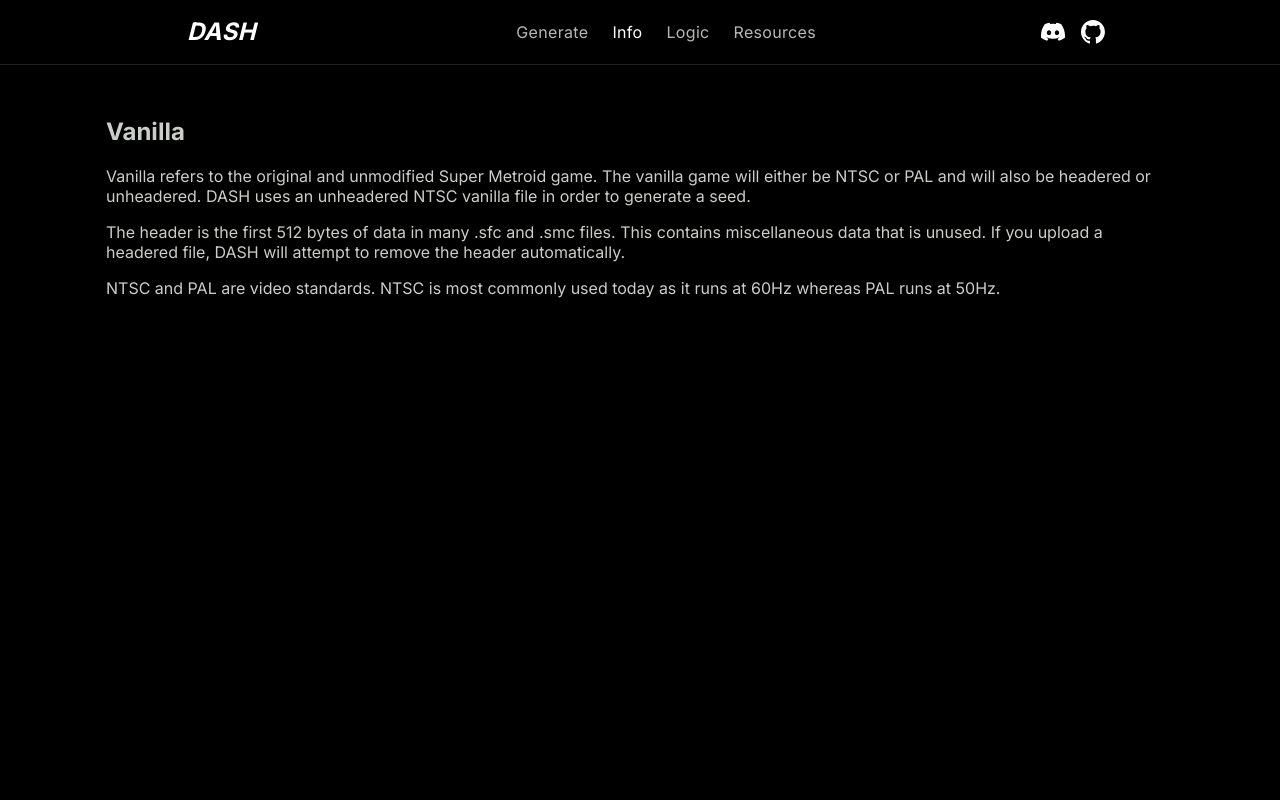
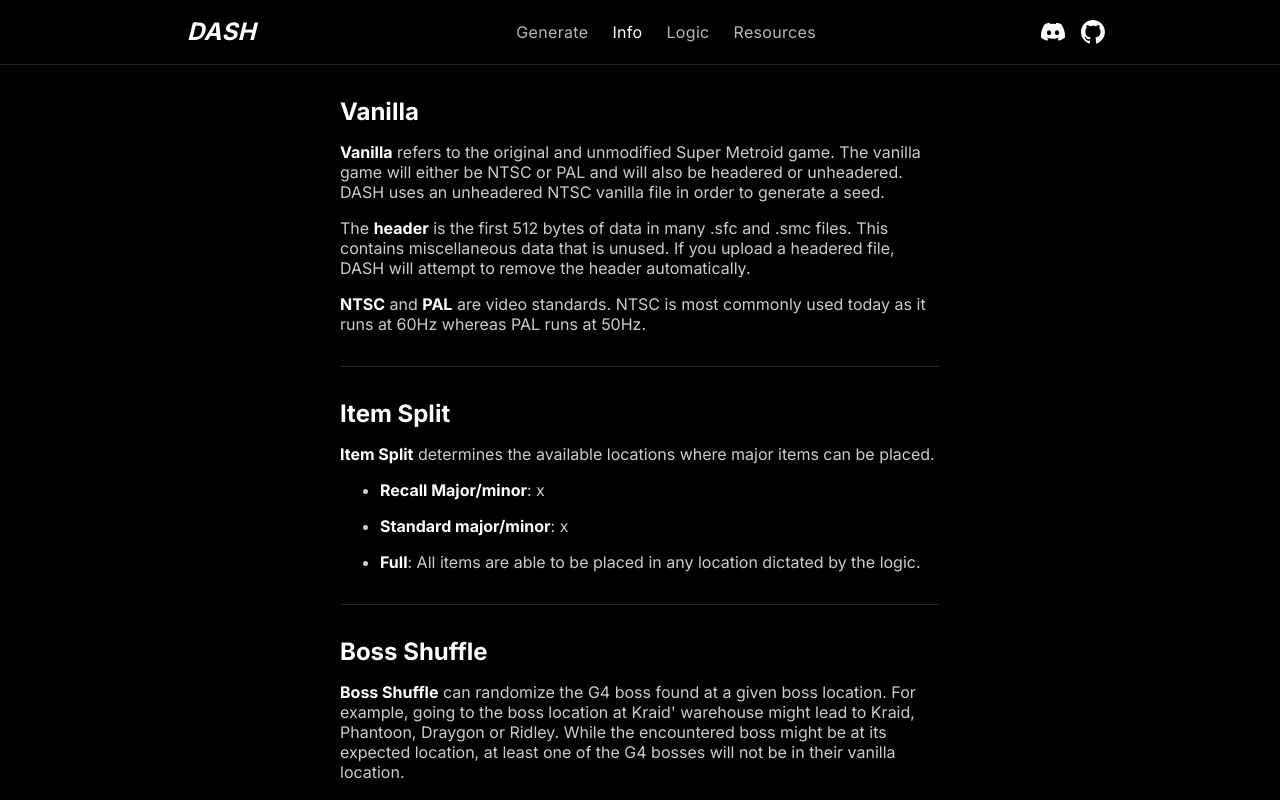
Before and after one commit to dashrando/dash-randomizer, a Next.js app in the folder apps/web/: page /info in a window 1280 px wide. Built offline with nearby package versions, Linux system fonts and the light colour scheme.

Commit message:
initial formatting + current info

```diff
--- /dev/null
+++ b/apps/web/app/info/info.module.css
@@ -0,0 +1,18 @@
+.article {
+  max-width: 600px;
+}
+
+.article h2 {
+  color: #fff;
+  margin: 0;
+}
+
+.article strong {
+  color: #fff;
+}
+
+.article + .article {
+  margin-top: var(--spacer-8x);
+  padding-top: var(--spacer-8x);
+  border-top: 1px solid #222;
+}
--- a/apps/web/app/info/page.tsx
+++ b/apps/web/app/info/page.tsx
@@ -1,13 +1,74 @@
 import { Wrapper } from '../components/wrapper'
+import styles from './info.module.css'
+
+const Article = ({
+  id,
+  title,
+  children
+}: {
+  id: string,
+  title: string,
+  children: React.ReactNode
+}) => (
+  <article className={styles.article}>
+    <a id={id} />
+    <h2>{title}</h2>
+    {children}
+  </article>
+)
 
 export default function Page() {
   return (
     <Wrapper>
-      {/* <p style={{ textAlign: 'center', fontStyle: 'italic' }}>Coming Soon</p> */}
-      <h2>Vanilla</h2>
-      <p>Vanilla refers to the original and unmodified Super Metroid game. The vanilla game will either be NTSC or PAL and will also be headered or unheadered. DASH uses an unheadered NTSC vanilla file in order to generate a seed.</p>
-      <p>The header is the first 512 bytes of data in many .sfc and .smc files. This contains miscellaneous data that is unused. If you upload a headered file, DASH will attempt to remove the header automatically.</p>
-      <p>NTSC and PAL are video standards. NTSC is most commonly used today as it runs at 60Hz whereas PAL runs at 50Hz.</p>
+      <div style={{ maxWidth: '600px', margin: '0 auto' }}>
+        <Article id="vanilla" title="Vanilla">
+          <p><strong>Vanilla</strong> refers to the original and unmodified Super Metroid game. The vanilla game will either be NTSC or PAL and will also be headered or unheadered. DASH uses an unheadered NTSC vanilla file in order to generate a seed.</p>
+          <p>The <strong>header</strong> is the first 512 bytes of data in many .sfc and .smc files. This contains miscellaneous data that is unused. If you upload a headered file, DASH will attempt to remove the header automatically.</p>
+          <p><strong>NTSC</strong> and <strong>PAL</strong> are video standards. NTSC is most commonly used today as it runs at 60Hz whereas PAL runs at 50Hz.</p>
+        </Article>
+        <Article id="item-split" title="Item Split">
+          <p><strong>Item Split</strong> determines the available locations where major items can be placed.</p>
+          <ul>
+            <li>
+              <p>
+                <strong>Recall Major/minor</strong>: x
+              </p>
+            </li>
+            <li>
+              <p>
+                <strong>Standard major/minor</strong>: x
+              </p>
+            </li>
+            <li>
+              <p>
+                <strong>Full</strong>: All items are able to be placed in any location dictated by the logic.
+              </p>
+            </li>
+          </ul>
+        </Article>
+        <Article id="boss-shuffle" title="Boss Shuffle">
+          <p>
+            <strong>Boss Shuffle</strong> can randomize the G4 boss found at a given boss location. For example, going to the boss location at Kraid&apos; warehouse might lead to Kraid, Phantoon, Draygon or Ridley. While the encountered boss might be at its expected location, at least one of the G4 bosses will not be in their vanilla location.
+          </p>
+          <ul>
+            <li>
+              <p>
+                <strong>Standard</strong> disables this randomization and all G4 bosses will be at their vanilla locations.
+              </p>
+            </li>
+            <li>
+              <p>
+                <strong>Randomized</strong> enables this randomization. At least one G4 boss will not be at its vanilla location.
+              </p>
+            </li>
+            <li>
+              <p>
+                <strong>Known</strong> will enable this randomization and also allow the boss randomization to be viewable from the pause screen.
+              </p>
+            </li>
+          </ul>
+        </Article>
+      </div>
     </Wrapper>
   )
 }
```
